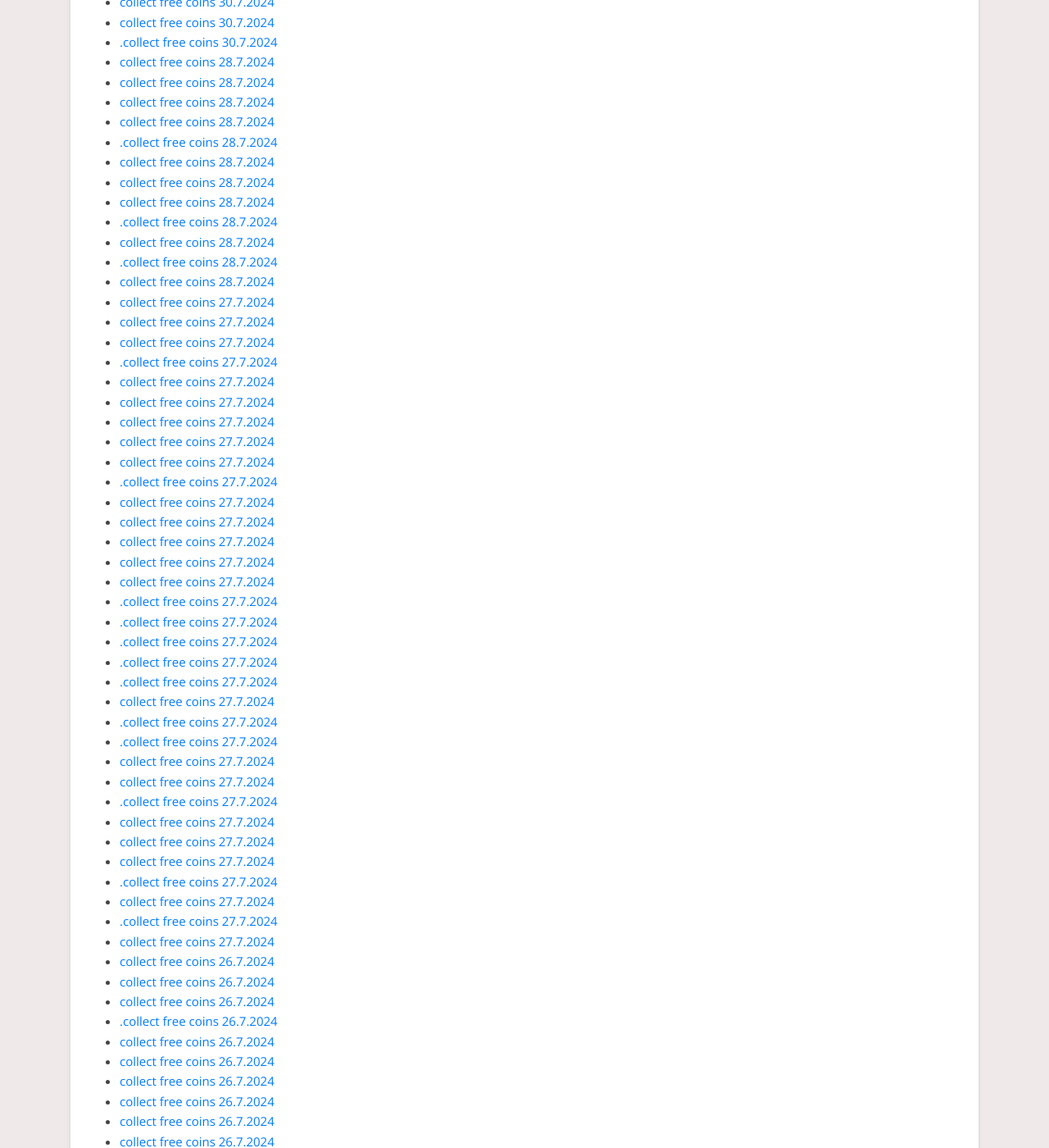
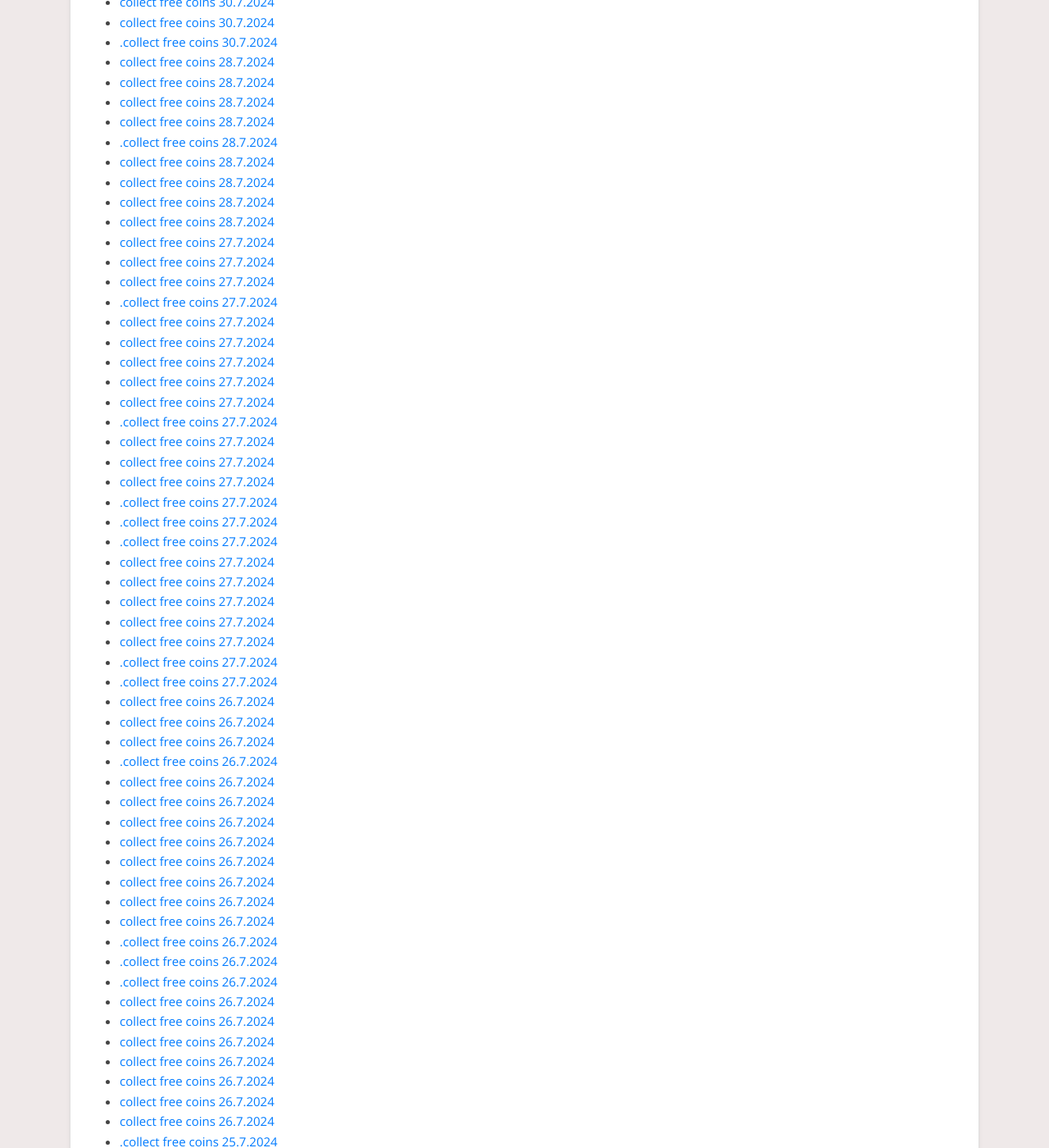
Before and after one commit to Prollad99/bs-net, a Jekyll site: the page built from _posts/2024-06-29-jackpot-world.md, in a window 1280 px wide and 1400 px high, scrolled down 1137 px. Shown: the whole window at 82% size. Built offline with Jekyll 4.4.1, drawn with Linux system fonts in a browser that asks for light colours; nearby versions of some CDN libraries; comment, search, counter and statistics services are not loaded; some of the changed text lies outside the part shown.

Commit message:
Update jackpot-world reward links and last modified date

```diff
--- a/_data/include_files.yml
+++ b/_data/include_files.yml
@@ -29,7 +29,7 @@
   last_modified: 2024-08-03 17:02:06
 
 jackpot-world.html:
-  last_modified: 2024-07-30 04:21:35
+  last_modified: 2024-08-03 17:02:08
 
 monopoly-go.html:
   last_modified: 2024-08-03 12:30:45
--- a/_includes/jackpot-world.html
+++ b/_includes/jackpot-world.html
@@ -30,10 +30,7 @@
 <li><a href="http://jpw.bet/s/cfpbikd6">collect free coins 28.7.2024</a></li>
 <li><a href="http://jpw.bet/s/h8w6oyaq">collect free coins 28.7.2024</a></li>
 <li><a href="http://jpw.bet/s/z25s0h6r">collect free coins 28.7.2024</a></li>
-<li><a href="http://jpw.bet/s/ie2l7sdv">.collect free coins 28.7.2024</a></li>
 <li><a href="http://jpw.bet/s/tb5p2zkh">collect free coins 28.7.2024</a></li>
-<li><a href="http://jpw.bet/s/z25s0h6r">.collect free coins 28.7.2024</a></li>
-<li><a href="http://jpw.bet/s/tfwbmcps">collect free coins 28.7.2024</a></li>
 <li><a href="http://jpw.bet/s/febjkmg0">collect free coins 27.7.2024</a></li>
 <li><a href="http://jpw.bet/s/bgfh1294">collect free coins 27.7.2024</a></li>
 <li><a href="http://jpw.bet/s/blfgapsy">collect free coins 27.7.2024</a></li>
@@ -46,27 +43,17 @@
 <li><a href="http://jpw.bet/s/y65opzqi">.collect free coins 27.7.2024</a></li>
 <li><a href="http://jpw.bet/s/hly98a4b">collect free coins 27.7.2024</a></li>
 <li><a href="http://jpw.bet/s/9n8521rb">collect free coins 27.7.2024</a></li>
-<li><a href="http://jpw.bet/s/bgfh1294">collect free coins 27.7.2024</a></li>
-<li><a href="http://jpw.bet/s/blfgapsy">collect free coins 27.7.2024</a></li>
 <li><a href="http://jpw.bet/s/1fhk9ypz">collect free coins 27.7.2024</a></li>
 <li><a href="http://jpw.bet/s/gqw4kbis">.collect free coins 27.7.2024</a></li>
-<li><a href="http://jpw.bet/s/olpr0mb8">.collect free coins 27.7.2024</a></li>
 <li><a href="http://jpw.bet/s/mjrlzk3v">.collect free coins 27.7.2024</a></li>
 <li><a href="http://jpw.bet/s/hgdsoic4">.collect free coins 27.7.2024</a></li>
-<li><a href="http://jpw.bet/s/hly98a4b">.collect free coins 27.7.2024</a></li>
 <li><a href="http://jpw.bet/s/fozvdu0c">collect free coins 27.7.2024</a></li>
-<li><a href="http://jpw.bet/s/1fhk9ypz">.collect free coins 27.7.2024</a></li>
-<li><a href="http://jpw.bet/s/gqw4kbis">.collect free coins 27.7.2024</a></li>
-<li><a href="http://jpw.bet/s/9n8521rb">collect free coins 27.7.2024</a></li>
 <li><a href="http://jpw.bet/s/3ij0pe9q">collect free coins 27.7.2024</a></li>
-<li><a href="http://jpw.bet/s/kq5ez193">.collect free coins 27.7.2024</a></li>
 <li><a href="http://jpw.bet/s/3yjfez9a">collect free coins 27.7.2024</a></li>
 <li><a href="http://jpw.bet/s/hxliqgvw">collect free coins 27.7.2024</a></li>
 <li><a href="http://jpw.bet/s/6l41usa5">collect free coins 27.7.2024</a></li>
 <li><a href="http://jpw.bet/s/ukoljmr9">.collect free coins 27.7.2024</a></li>
-<li><a href="http://jpw.bet/s/mjrlzk3v">collect free coins 27.7.2024</a></li>
 <li><a href="http://jpw.bet/s/hkvqf4y9">.collect free coins 27.7.2024</a></li>
-<li><a href="http://jpw.bet/s/98r4hxwd">collect free coins 27.7.2024</a></li>
 <li><a href="http://jpw.bet/s/02ify6p5">collect free coins 26.7.2024</a></li>
 <li><a href="http://jpw.bet/s/ihlfxmdp">collect free coins 26.7.2024</a></li>
 <li><a href="http://jpw.bet/s/doxlizq7">collect free coins 26.7.2024</a></li>
```
Also changed, not shown: links-json/jackpot-world.json (+0 -52 lines).
